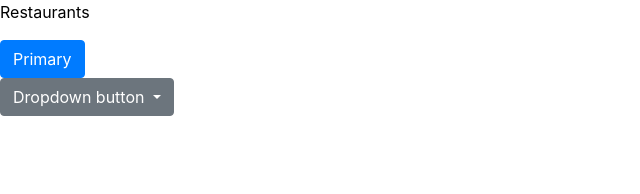
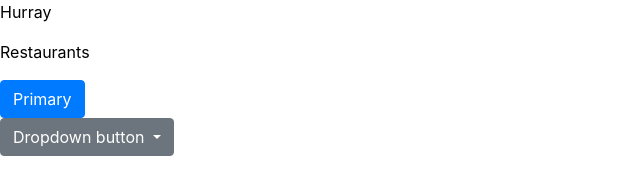
Before and after one commit to Lenever/TestRestaurant, a website: page index.html in a window 1280 px wide. Shown: the whole page, without its empty margins (0-640 px from the left). Drawn offline with nearby package versions, Linux system fonts and the light colour scheme.

Commit message:
Added Hurray

```diff
--- a/index.html
+++ b/index.html
@@ -7,6 +7,7 @@
     <link rel="stylesheet" href="./css/bootstrap.css" />
   </head>
   <body>
+    <p class="header">Hurray</p>
     <p class="header">Restaurants</p>
     <button type="button" class="btn btn-primary">Primary</button>
     <div class="dropdown">
```
